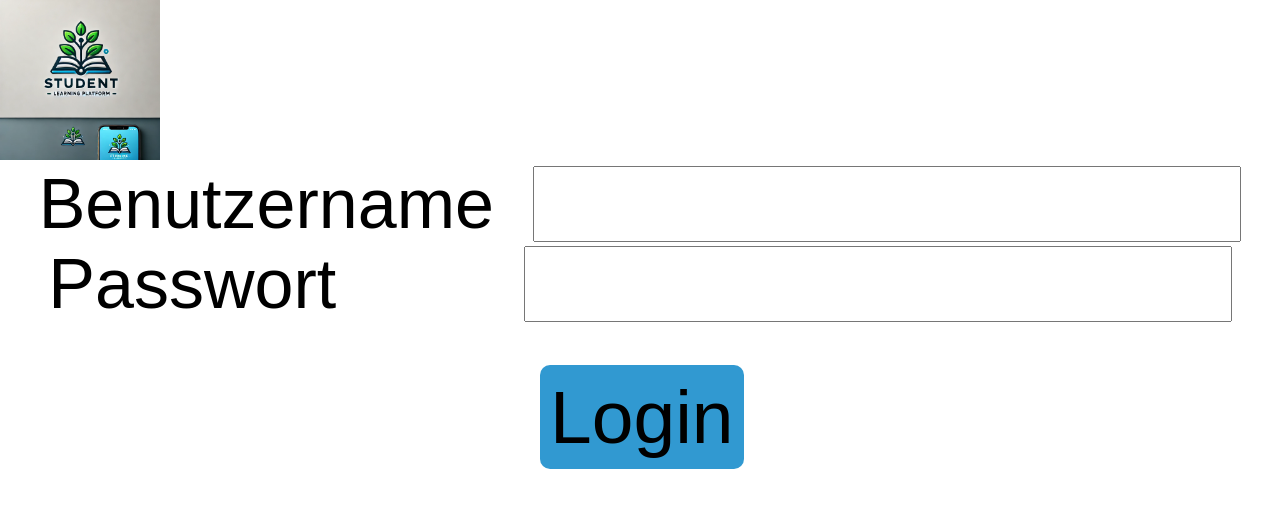
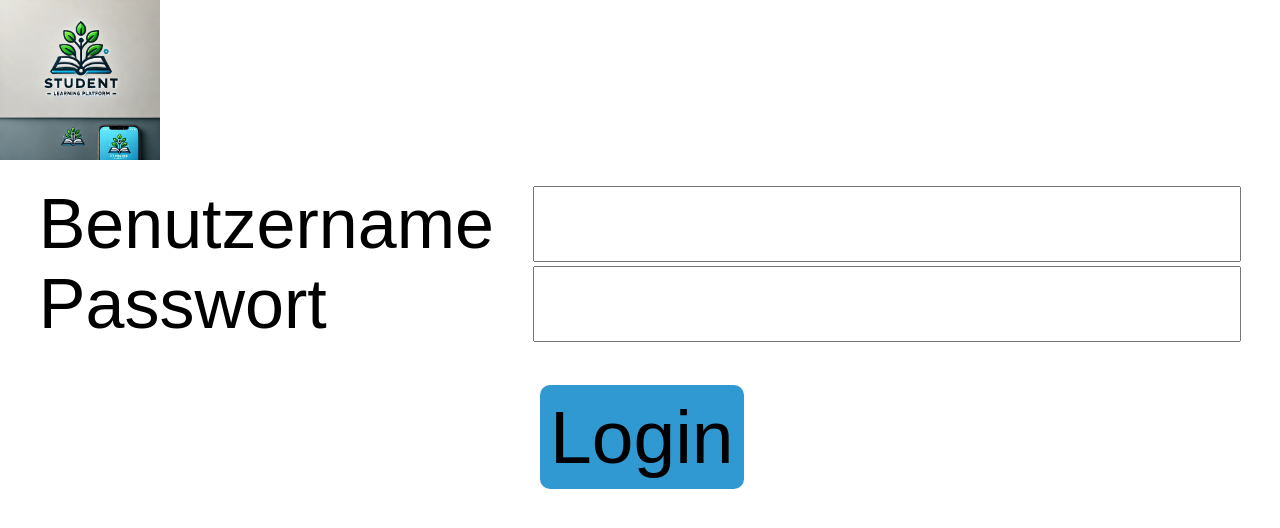
Before and after one commit to Silas0420/322-Hifi, a plain HTML site: page login.html in a window 1280 px wide. Drawn offline with Linux system fonts and the light colour scheme.

Commit message:
gleiche höhe

```diff
--- a/styles.css
+++ b/styles.css
@@ -54,6 +54,7 @@ form {
 
 .Login-Form {
     text-align: center;
+    margin-top: 20px;
 }
 
 .Login-Input{
@@ -81,7 +82,7 @@ form {
 }
 
 #Passwort-Input {
-    margin-left: 151px;
+    margin-left: 170px;
 }
 
 nav{
```
